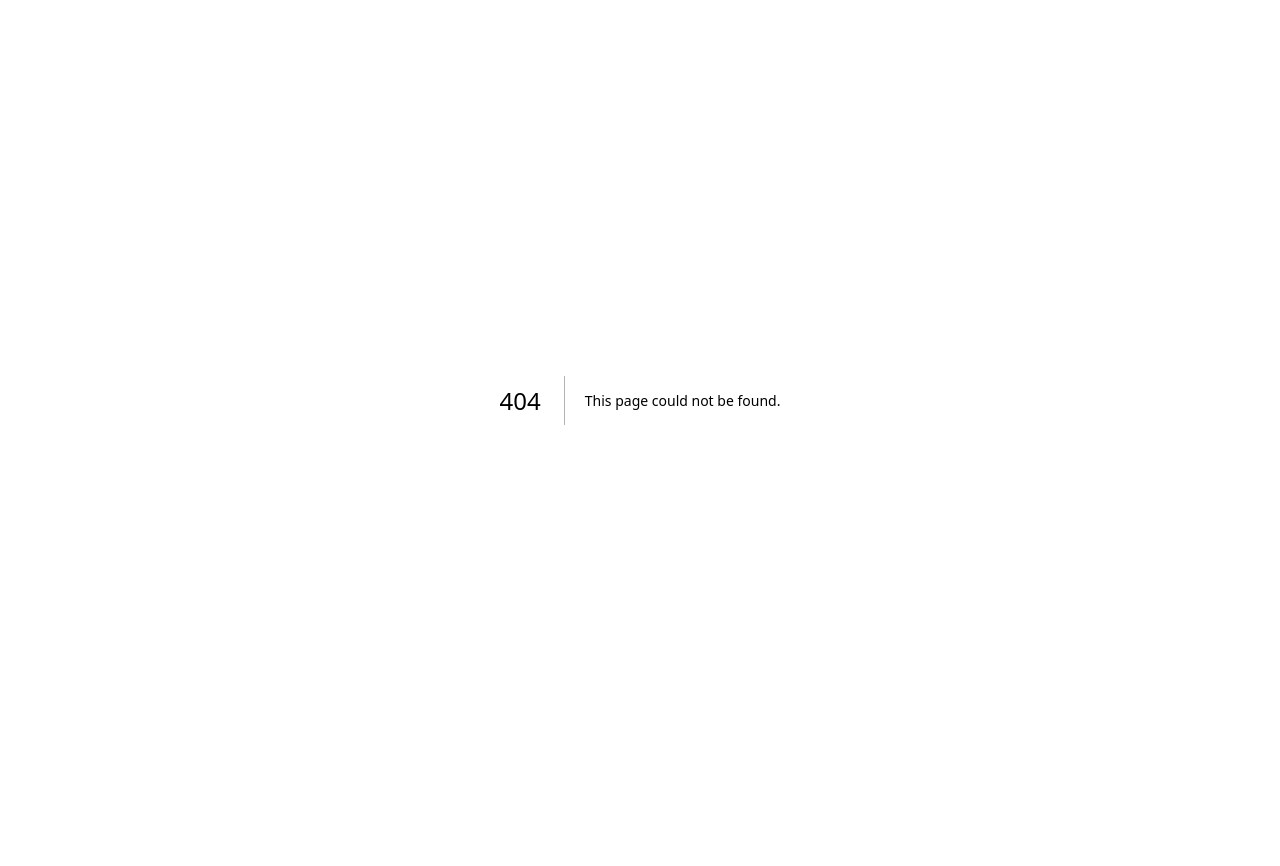
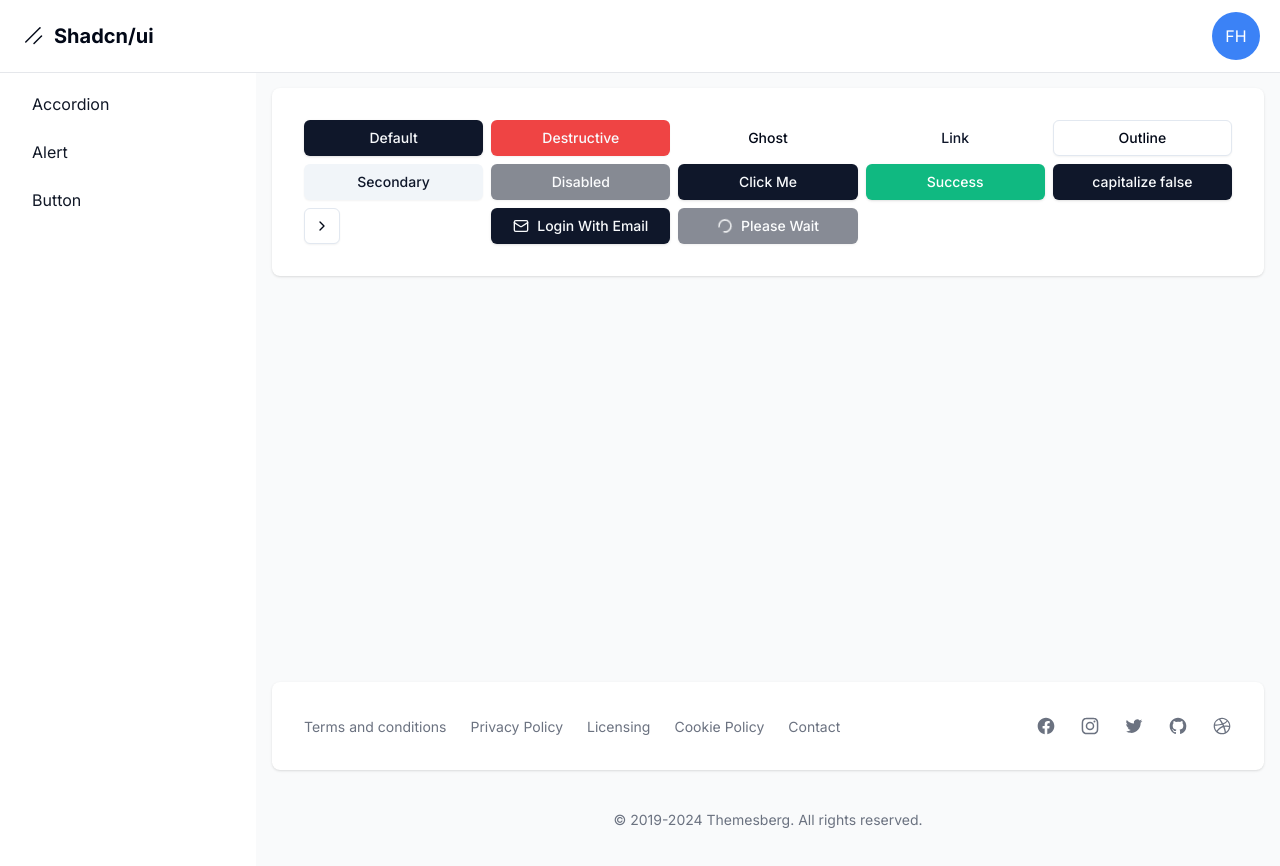
Before and after one commit to Starklord17/Shadcn-Dashboard, a Next.js app: page /dashboard/button in a window 1280 px wide. Before the commit this address had no page. Shown: the top 866 px of the page. Before the commit the page ends 800 px from the top, so only its background shows below. Built offline with nearby package versions, Linux system fonts and the light colour scheme.

Commit message:
:zap: Button

```diff
--- a/package.json
+++ b/package.json
@@ -12,6 +12,7 @@
   "dependencies": {
     "@radix-ui/react-accordion": "^1.2.0",
     "@radix-ui/react-icons": "^1.3.0",
+    "@radix-ui/react-slot": "^1.1.0",
     "class-variance-authority": "^0.7.0",
     "clsx": "^2.1.1",
     "lucide-react": "^0.441.0",
--- /dev/null
+++ b/src/app/dashboard/button/page.tsx
@@ -0,0 +1,33 @@
+"use client";
+
+import { Button } from "@/components/ui/button";
+import { ChevronRight } from "lucide-react";
+import { Mail } from "lucide-react";
+import { Loader2 } from "lucide-react";
+
+export default function Page() {
+  return (
+    <div className="grid grid-cols-5 gap-2">
+      <Button>Default</Button>
+      <Button variant="destructive">destructive</Button>
+      <Button variant="ghost">ghost</Button>
+      <Button variant="link">link</Button>
+      <Button variant="outline">outline</Button>
+      <Button variant="secondary">secondary</Button>
+      <Button disabled>disabled</Button>
+      <Button onClick={() => console.log("Click me")}>click me</Button>
+      <Button variant="success">Success</Button>
+      <Button capitalize={false}>capitalize false</Button>
+      <Button variant="outline" size="icon">
+        <ChevronRight className="h-4 w-4" />
+      </Button>
+      <Button>
+        <Mail className="mr-2 h-4 w-4" /> Login with Email
+      </Button>
+      <Button disabled>
+        <Loader2 className="mr-2 h-4 w-4 animate-spin" />
+        Please wait
+      </Button>
+    </div>
+  );
+}
--- a/src/app/dashboard/layout.tsx
+++ b/src/app/dashboard/layout.tsx
@@ -6,6 +6,7 @@
 const links = [
   { name: "accordion", href: "accordion" },
   { name: "alert", href: "alert" },
+  { name: "button", href: "button" },
 ];
 
 export default function DashboardLayout({
--- /dev/null
+++ b/src/components/ui/button.tsx
@@ -0,0 +1,61 @@
+import * as React from "react"
+import { Slot } from "@radix-ui/react-slot"
+import { cva, type VariantProps } from "class-variance-authority"
+
+import { cn } from "@/lib/utils"
+
+const buttonVariants = cva(
+  "inline-flex items-center justify-center whitespace-nowrap rounded-md text-sm font-medium transition-colors focus-visible:outline-none focus-visible:ring-1 focus-visible:ring-ring disabled:pointer-events-none disabled:opacity-50",
+  {
+    variants: {
+      variant: {
+        default:
+          "bg-primary text-primary-foreground shadow hover:bg-primary/90",
+        destructive:
+          "bg-destructive text-destructive-foreground shadow-sm hover:bg-destructive/90",
+        outline:
+          "border border-input bg-background shadow-sm hover:bg-accent hover:text-accent-foreground",
+        secondary:
+          "bg-secondary text-secondary-foreground shadow-sm hover:bg-secondary/80",
+        ghost: "hover:bg-accent hover:text-accent-foreground",
+        link: "text-primary underline-offset-4 hover:underline",
+        success: "bg-emerald-500 text-white shadow hover:bg-emerald-300",
+      },
+      size: {
+        default: "h-9 px-4 py-2",
+        sm: "h-8 rounded-md px-3 text-xs",
+        lg: "h-10 rounded-md px-8",
+        icon: "h-9 w-9",
+      },
+    },
+    defaultVariants: {
+      variant: "default",
+      size: "default",
+    },
+  }
+)
+
+export interface ButtonProps
+  extends React.ButtonHTMLAttributes<HTMLButtonElement>,
+    VariantProps<typeof buttonVariants> {
+  asChild?: boolean;
+  capitalize?: boolean;
+}
+
+const Button = React.forwardRef<HTMLButtonElement, ButtonProps>(
+  ({ className, variant, size, asChild = false, capitalize = true, ...props }, ref) => {
+    const Comp = asChild ? Slot : "button"
+    return (
+      <Comp
+        className={cn(buttonVariants({ variant, size, className }), {
+          capitalize: capitalize,
+        })}
+        ref={ref}
+        {...props}
+      />
+    )
+  }
+)
+Button.displayName = "Button"
+
+export { Button, buttonVariants }
```
Also changed, not shown: 1 other file (tests, documents, lock files or other folders).
